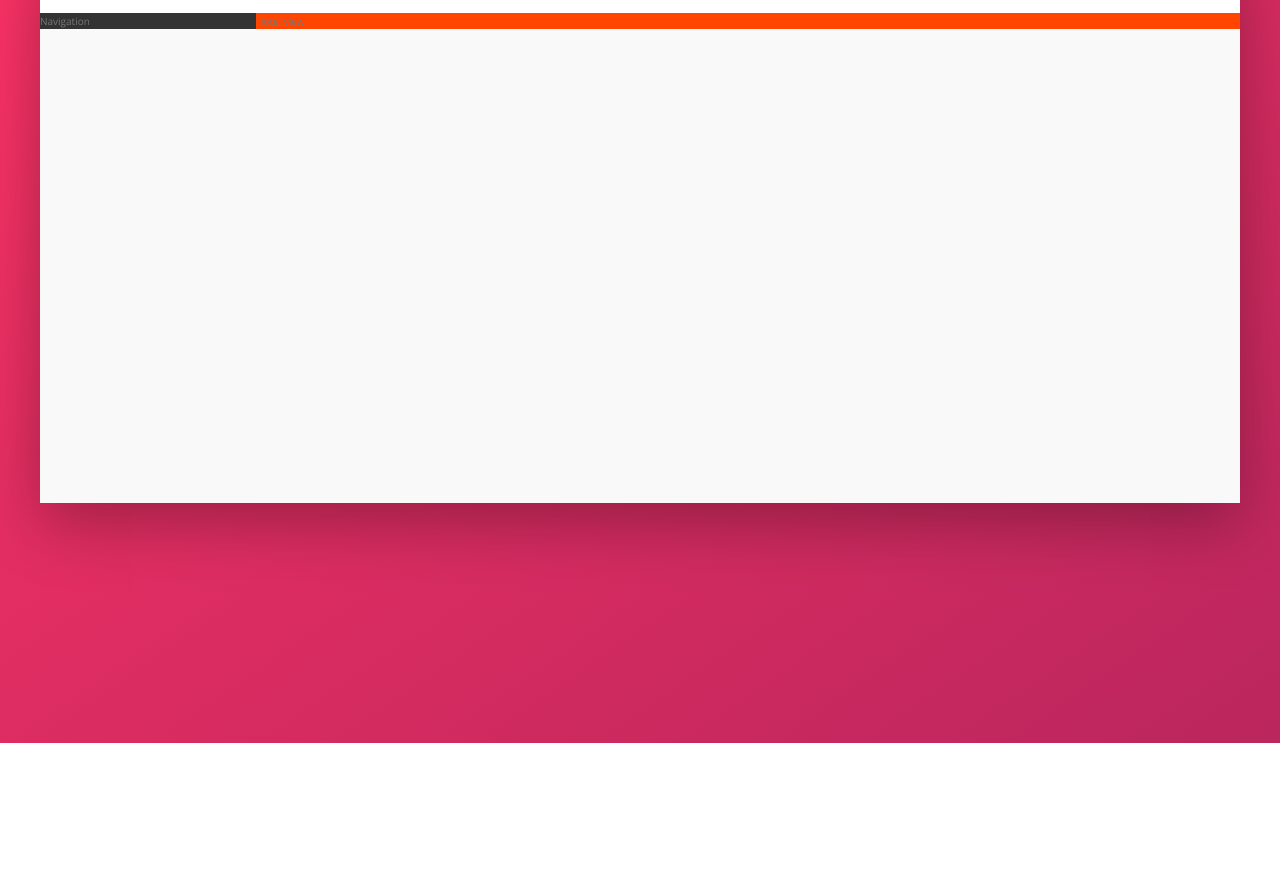
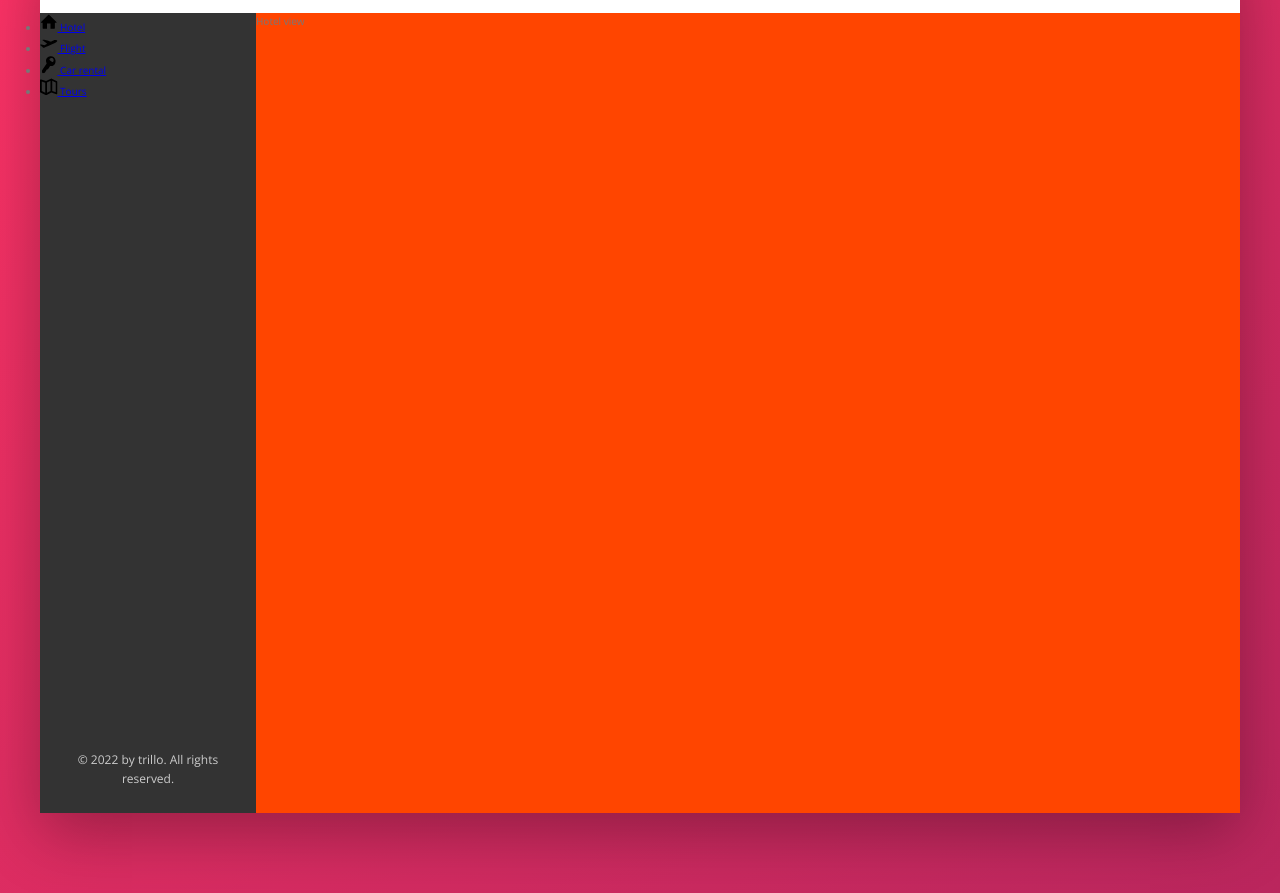
Before and after one commit to becasualle/trillo, a website: page index.html in a window 1280 px wide. Shown: the part 137-1030 px from the top of the page. Before the commit the page ends 880 px from the top, so only its background shows below. Drawn offline with nearby package versions, Linux system fonts and the light colour scheme.

Commit message:
Building the navigation - markup, icons and legal styling

```diff
--- a/index.html
+++ b/index.html
@@ -53,7 +53,45 @@
         </nav>
       </header>
       <div class="content">
-        <nav class="sidebar">Navigation</nav>
+        <nav class="sidebar">
+          <ul class="side-nav">
+            <li class="side-nav__item">
+              <a href="#" class="side-nav__link">
+                <svg class="side-nav__icon">
+                  <use href="img/sprite.svg#icon-home" />
+                </svg>
+                <span>Hotel</span>
+              </a>
+            </li>
+            <li class="side-nav__item">
+              <a href="#" class="side-nav__link">
+                <svg class="side-nav__icon">
+                  <use href="img/sprite.svg#icon-aircraft-take-off" />
+                </svg>
+                <span>Flight</span>
+              </a>
+            </li>
+            <li class="side-nav__item">
+              <a href="#" class="side-nav__link">
+                <svg class="side-nav__icon">
+                  <use href="img/sprite.svg#icon-key" />
+                </svg>
+                <span>Car rental</span>
+              </a>
+            </li>
+            <li class="side-nav__item">
+              <a href="#" class="side-nav__link">
+                <svg class="side-nav__icon">
+                  <use href="img/sprite.svg#icon-map" />
+                </svg>
+                <span>Tours</span>
+              </a>
+            </li>
+          </ul>
+
+          <div class="legal">&copy; 2022 by trillo. All rights reserved.</div>
+        </nav>
+
         <main class="hotel-view">Hotel view</main>
       </div>
     </div>
--- a/sass/_components.scss
+++ b/sass/_components.scss
@@ -111,3 +111,24 @@
     margin-right: 1rem;
   }
 }
+
+// SIDE NAVIGATION
+
+.side-nav {
+  &__item {
+  }
+  &__link {
+  }
+  &__icon {
+    width: 1.75rem;
+    height: 1.75rem;
+  }
+}
+
+// LEGAL TEXT
+.legal {
+  font-size: 1.2rem;
+  color: var(--color-grey-light-4);
+  text-align: center;
+  padding: 2.5rem;
+}
--- a/sass/_layout.scss
+++ b/sass/_layout.scss
@@ -24,9 +24,13 @@
 .sidebar {
   flex: 0 0 18%; //don't grow, don't shring, always keep 18% of parent container width
   background-color: var(--color-grey-dark-1);
+  display: flex;
+  flex-direction: column;
+  justify-content: space-between;
 }
 
 .hotel-view {
   flex: 1; //grow as much as it can (occupy all available space)
   background-color: orangered;
+  height: 80rem;
 }
```
Also changed, not shown: css/style.css.
